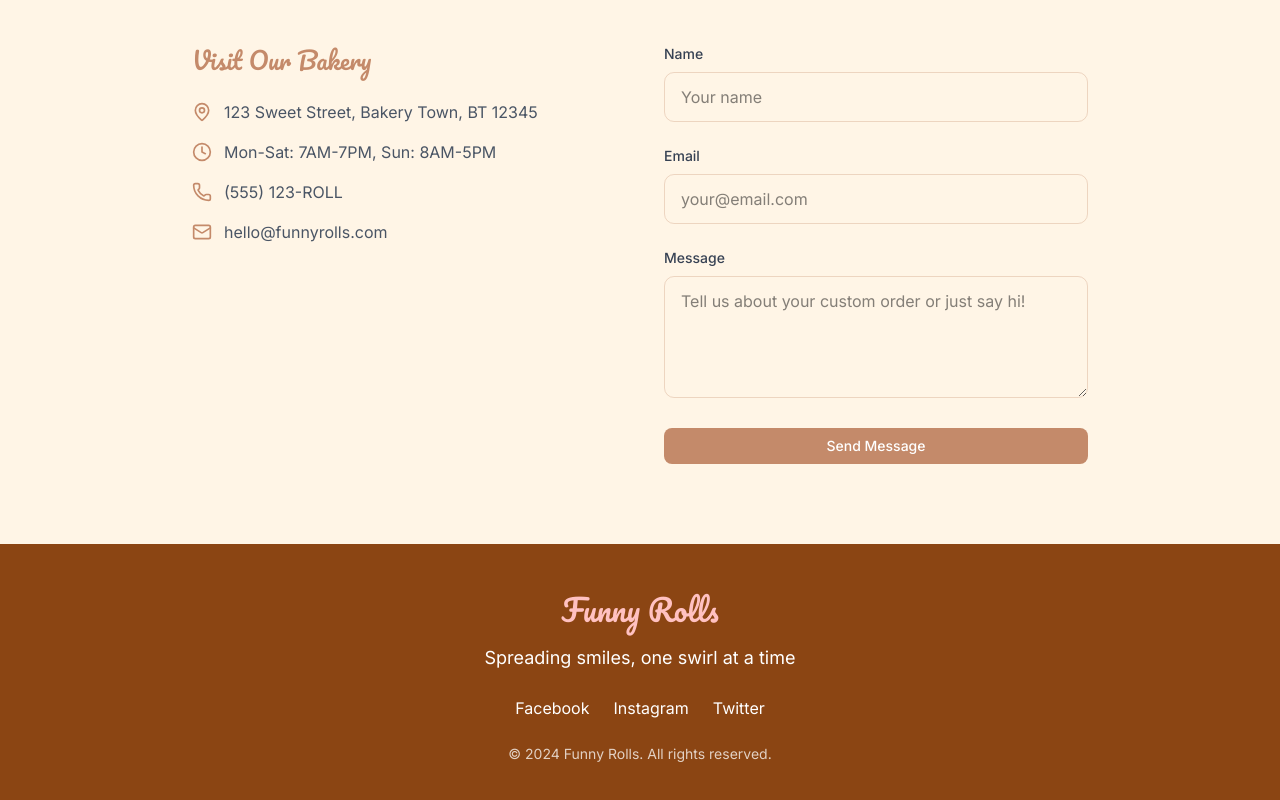
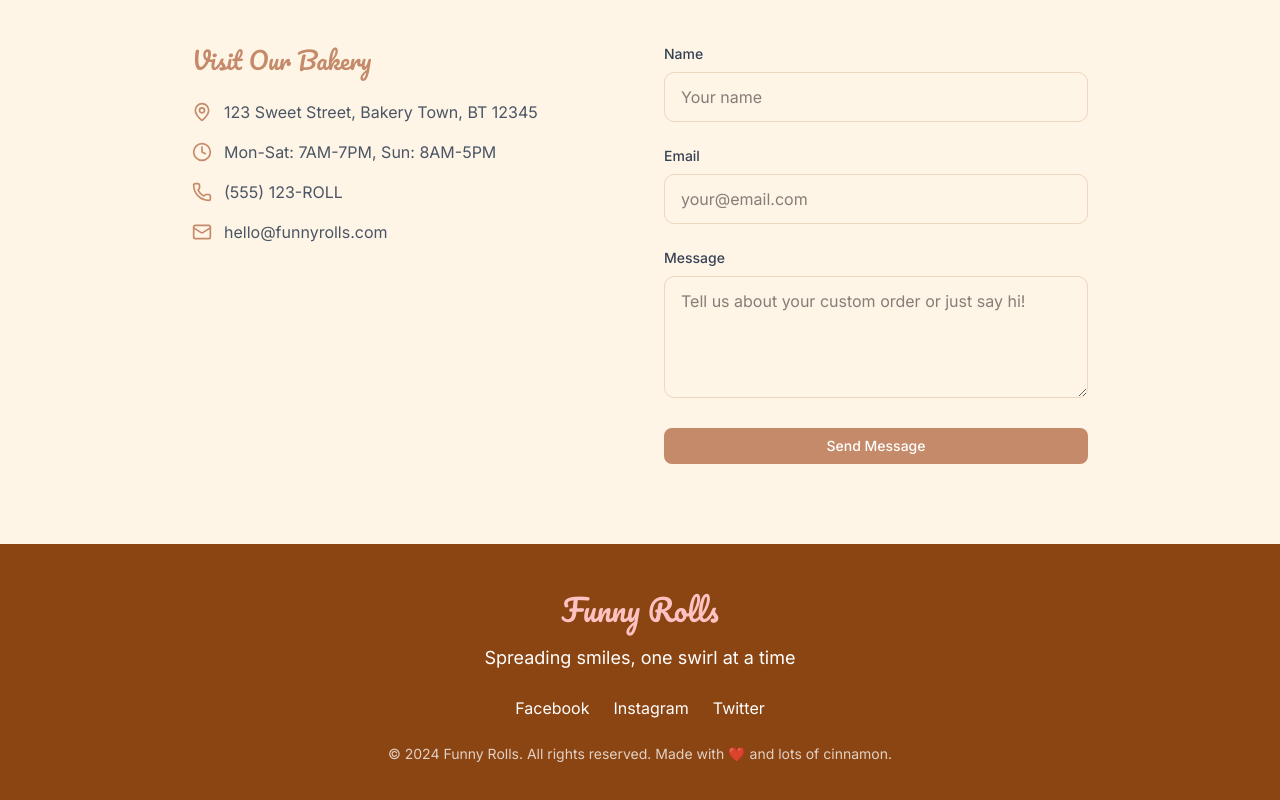
Before and after one commit to abimael92/Funny-Rolls, a Next.js app: page / in a window 1280 px wide. Shown: the part 2913-3713 px from the top of the page. Built offline with nearby package versions, Linux system fonts and the light colour scheme.

Commit message:
Update content in page.tsx

```diff
--- a/app/page.tsx
+++ b/app/page.tsx
@@ -206,6 +206,9 @@ export default function FunnyRollsPage() {
           <p className="text-xl md:text-2xl mb-8 max-w-2xl mx-auto text-pretty">
             Deliciously funny cinnamon rolls that will make you laugh out loud and crave more
           </p>
+
+          {/* Fresh-baked cinnamon rolls made daily with love, cinnamon, and a touch of magic. Every bite is pure bliss. */}
+
           <Button
             size="lg"
             className="bg-[#C48A6A] hover:bg-[#8B4513] text-white px-8 py-4 text-lg font-semibold rounded-full transform hover:scale-105 transition-all duration-300 shine-effect"
@@ -288,6 +291,23 @@ export default function FunnyRollsPage() {
                 Every bite is crafted with love, every roll tells a joke, and every customer leaves with a smile. That's
                 the Funny Rolls promise!
               </p>
+
+              {/* Sweet Swirls began in 2018 when our founder, Sarah Martinez, decided to turn her grandmother's secret cinnamon roll recipe into something the whole community could enjoy. What started as weekend farmers market treats has blossomed into the neighborhood's favorite bakery.
+
+Every morning at 5 AM, our bakers arrive to hand-roll each pastry with care. We use only the finest ingredients: organic flour, Madagascar vanilla, Ceylon cinnamon, and farm-fresh butter. No shortcuts, no preservatives—just pure, wholesome goodness.
+
+Our mission is simple: to bring warmth and joy to every customer through the perfect cinnamon roll. Whether you're grabbing breakfast on the go or treating yourself to an afternoon indulgence, we're here to make your day a little sweeter.
+
+
+
+5000+
+Happy Customers
+200+
+Rolls Daily
+6
+Years of Sweet
+
+*/}
             </div>
 
             <div className="animate-fade-in-up">
@@ -384,6 +404,7 @@ export default function FunnyRollsPage() {
         <div className="max-w-7xl mx-auto text-center">
           <h3 className="font-cursive text-3xl text-[#FFC1C1] mb-4">Funny Rolls</h3>
           <p className="text-lg mb-6">Spreading smiles, one swirl at a time</p>
+          {/* Freshly baked cinnamon rolls made with love and the finest ingredients. Every bite is a warm hug that brings joy to your day. */}
           <div className="flex justify-center space-x-6 mb-6">
             <a href="#" className="hover:text-[#FFC1C1] transition-colors">
               Facebook
@@ -395,7 +416,21 @@ export default function FunnyRollsPage() {
               Twitter
             </a>
           </div>
-          <p className="text-sm opacity-75">© 2024 Funny Rolls. All rights reserved.</p>
+
+          {/* Quick Links
+Menu
+About Us
+Contact
+Catering
+
+
+Store Info
+123 Baker Street
+Sweet Valley, CA 90210
+(555) 123-ROLL
+Daily 7AM - 8PM */}
+
+          <p className="text-sm opacity-75">© 2024 Funny Rolls. All rights reserved. Made with ❤️ and lots of cinnamon.</p>
         </div>
       </footer>
 
```
